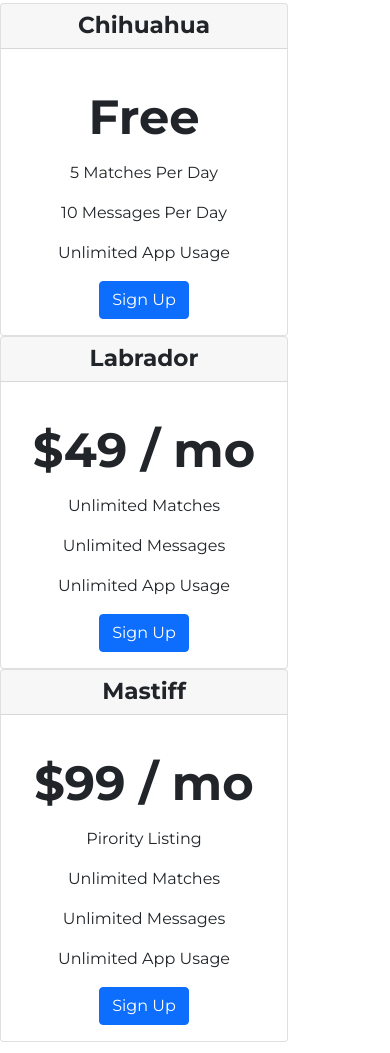
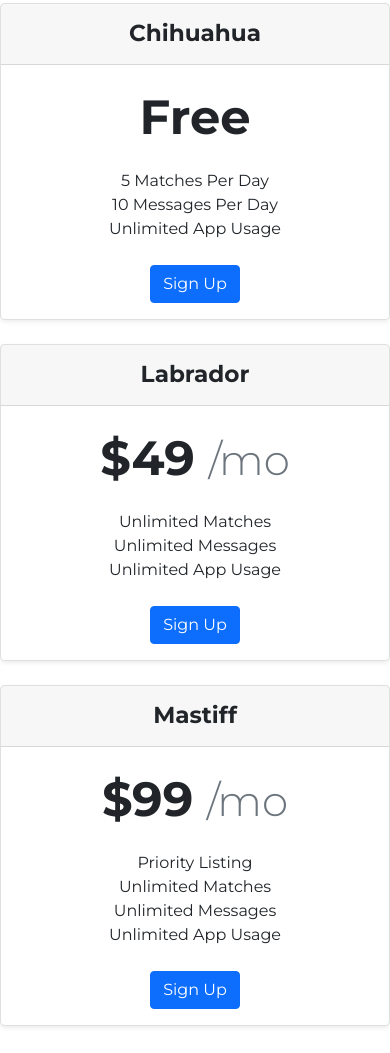
Before and after one commit to liammalby/WebDevPractice-TinDog, a plain HTML site: page TinDog-Start-master/index.html in a window 390 px wide. Shown: the part 3473-4526 px from the top of the page. Drawn offline with nearby package versions, Linux system fonts and the light colour scheme.

Commit message:
Added responsiveness to plan cards

```diff
--- a/TinDog-Start-master/css/styles.css
+++ b/TinDog-Start-master/css/styles.css
@@ -175,3 +175,10 @@ h2 {
     text-align: center;
   }
 }
+
+@media (min-width: 700px){
+.row-cols-md-3>* {
+    width: 25%;
+    margin: 0 auto;
+  }
+}
--- a/TinDog-Start-master/index.html
+++ b/TinDog-Start-master/index.html
@@ -71,9 +71,8 @@
           <img src="images/iphone6.png" alt="iphone-mockup" class="title-img">
         </div>
       </div>
-  </section>
   </div>
-
+</section>
   <!-- Features -->
 
   <section id="features">
@@ -151,65 +150,66 @@
     <p>Simple and affordable price plans for your and your dog.</p>
 
 
-    <div class="card-group justify-content-center">
-      <div class="row">
-
+    <div class="row row-cols-1 row-cols-md-3 mb-sm-2 text-center">
         <!-- row-cols-1 row-cols-md-3 mb-3  -->
-        <div class="col-lg-4 col-md-6">
-          <div class="card" style="width: 18rem; padding: 0">
-            <div class="card-header">
+        <div class="col">
+          <div class="card mb-4 rounded-3 shadow-sm" >
+            <div class="card-header py-3">
               <h3 class="pricing-card-header">Chihuahua</h3>
             </div>
             <div class="card-body">
-              <p class="card-text">
-              <h2 class="price-text">Free</h2>
-              <p>5 Matches Per Day</p>
-              <p>10 Messages Per Day</p>
-              <p>Unlimited App Usage</p>
-              </p>
+              <h2 class="card-title pricing-card-title">Free</h2>
+              <ul class="list-unstyled mt-3 mb-4">
+              <li>5 Matches Per Day</li>
+              <li>10 Messages Per Day</li>
+              <li>Unlimited App Usage</li>
+              </ul>
               <a href="#" class="btn btn-primary">Sign Up</a>
             </div>
           </div>
         </div>
 
-
-        <div class="col-lg-4 col-md-6">
-          <div class="card" style="width: 18rem; padding: 0">
-            <div class="card-header">
+        <div class="col">
+          <div class="card mb-4 rounded-3 shadow-sm">
+            <div class="card-header py-3">
               <h3 class="pricing-card-header">Labrador</h3>
             </div>
             <div class="card-body">
-              <p class="card-text">
-              <h2 class="price-text">$49 / mo</h2>
-              <p>Unlimited Matches</p>
-              <p>Unlimited Messages</p>
-              <p>Unlimited App Usage</p>
+              <h2 class="card-title pricing-card-title">
+                $49
+                <small class="text-muted fw-light">/mo</small>
+              </h2>
+              <ul class="list-unstyled mt-3 mb-4">
+              <li>Unlimited Matches</li>
+              <li>Unlimited Messages</li>
+              <li>Unlimited App Usage</li>
+              </ul>
               <a href="#" class="btn btn-primary">Sign Up</a>
             </div>
           </div>
         </div>
 
-
-        <div class="col-lg-4 col-md-6">
-          <div class="card" style="width: 18rem; padding: 0">
-            <div class="card-header">
+        <div class="col">
+          <div class="card mb-4 rounded-3 shadow-sm">
+            <div class="card-header py-3">
               <h3 class="pricing-card-header">Mastiff</h3>
             </div>
             <div class="card-body">
-
-              <p class="card-text">
-              <h2 class="price-text">$99 / mo</h2>
-              <p>Pirority Listing</p>
-              <p>Unlimited Matches</p>
-              <p>Unlimited Messages</p>
-              <p>Unlimited App Usage</p>
+              <h2 class="card-title pricing-card-title">
+                $99
+                <small class="text-muted fw-light">/mo</small>
+              </h2>
+              <ul class="list-unstyled mt-3 mb-4">
+              <li>Priority Listing</li>
+              <li>Unlimited Matches</li>
+              <li>Unlimited Messages</li>
+              <li>Unlimited App Usage</li>
+              </ul>
               <a href="#" class="btn btn-primary">Sign Up</a>
             </div>
           </div>
         </div>
-      </div>
     </div>
-
   </section>
 
   <!-- Call to Action -->
```
